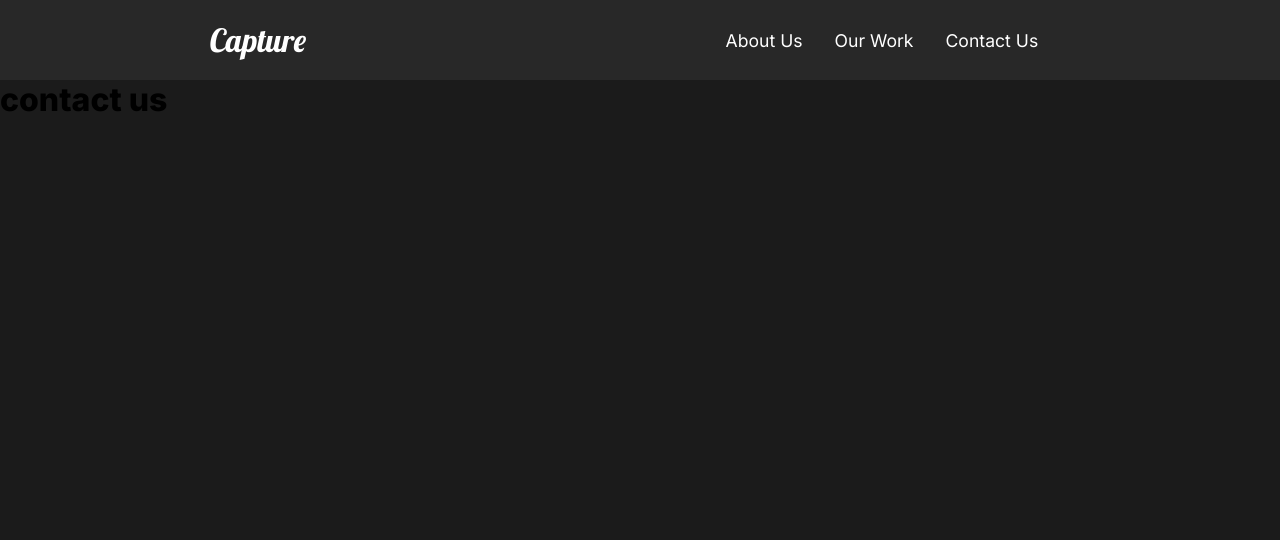
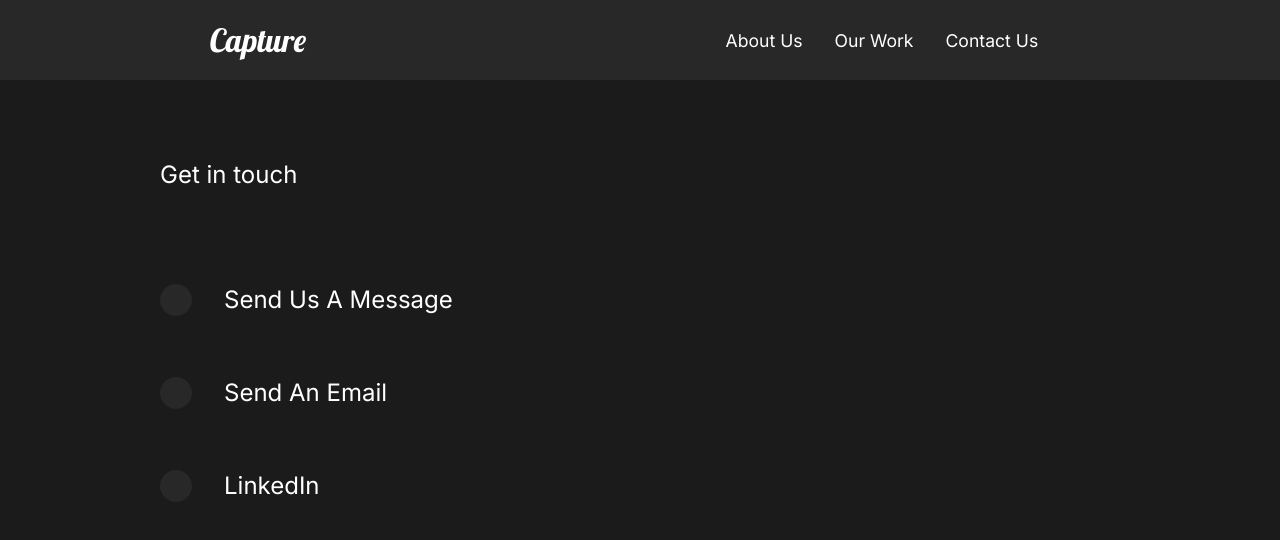
Before and after one commit to Mo2menAG/React-Capture-App, a React (Create React App) app: page /contact in a window 1280 px wide. Shown: the top 540 px of the page. Built offline with nearby package versions, Linux system fonts and the light colour scheme.

Commit message:
adding contact page animation and fixing aboutUs animation pug

```diff
--- a/src/animation.js
+++ b/src/animation.js
@@ -50,13 +50,13 @@ export const fade = {
 export const scroll = {
     hidden: {
         opacity: 0,
-        scale: 1.1,
+        scale: 0.7,
     },
     show: {
         opacity: 1,
         scale: 1,
         transition: {
-            duration: 1.1,
+            duration: 1,
         },
     },
 };
--- a/src/pages/ContactUs.js
+++ b/src/pages/ContactUs.js
@@ -2,19 +2,67 @@ import React from "react";
 
 //framer motion
 import { motion } from "framer-motion";
-import { pageAnimation } from "../animation";
+import { pageAnimation, titleAnimation } from "../animation";
+import styled from "styled-components";
+import { Hide } from "../styles";
 
 const ContactUs = () => {
     return (
-        <motion.div
+        <Contact
             variants={pageAnimation}
             initial="hidden"
             animate="show"
             exit="exit"
         >
-            <h1>contact us</h1>
-        </motion.div>
+            <Title>
+                <Hide>
+                    <motion.h2>Get in touch</motion.h2>
+                </Hide>
+            </Title>
+            <div>
+                <Social variants={titleAnimation}>
+                    <Circle />
+                    <h2>Send Us A Message</h2>
+                </Social>
+                <Social variants={titleAnimation}>
+                    <Circle />
+                    <h2>Send An Email</h2>
+                </Social>
+                <Social variants={titleAnimation}>
+                    <Circle />
+                    <h2>LinkedIn</h2>
+                </Social>
+            </div>
+        </Contact>
     );
 };
 
+const Contact = styled(motion.div)`
+    padding: 5rem 10rem;
+    color: #353535;
+    min-height: 90vh;
+`;
+
+const Title = styled(motion.div)`
+    margin-bottom: 4rem;
+    color: white;
+`;
+
+const Circle = styled(motion.div)`
+    border-radius: 50%;
+    width: 2rem;
+    height: 2rem;
+    background: #282828;
+    color: white;
+`;
+
+const Social = styled(motion.div)`
+    display: flex;
+    align-items: center;
+    h2 {
+        margin: 2rem;
+        color: white;
+    }
+`;
+
 export default ContactUs;
```
